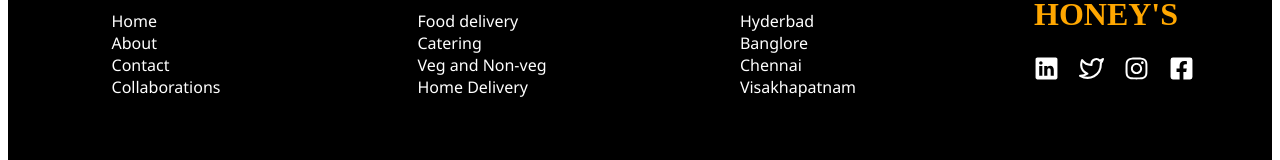
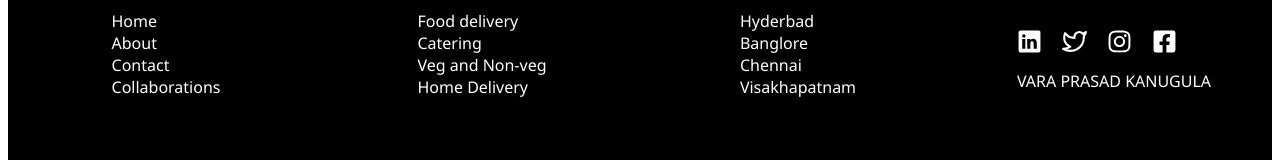
Before and after one commit to varaprasad5281/food-delivery-project, a React (Create React App) app: page /restaurants/1 in a window 1280 px wide. Shown: the part 2517-2677 px from the top of the page. Built offline with nearby package versions, Linux system fonts and the light colour scheme; no server answers.

Commit message:
new changes

```diff
--- a/src/components/Body.js
+++ b/src/components/Body.js
@@ -76,7 +76,7 @@
 
                 <Link className="res-link" to={"/restaurants/"+item.info.id} key={item.info.id}>
                     <div className="res-card">
-                       <div className="res-image-container"><img className="res-images" alt="res-img" src={"https://media-assets.swiggy.com/swiggy/image/upload/fl_lossy,f_auto,q_auto,w_100,h_100,c_fill/"+item.info.cloudinaryImageId} ></img></div>
+                       <div className="res-image-container"><img className="res-images" alt="res-img" src={"https://media-assets.swiggy.com/swiggy/image/upload/fl_lossy,f_auto,q_auto,w_660/"+item.info.cloudinaryImageId} ></img></div>
                        <div className="card-body">
                           <p className="res-name">{item.info.name}</p>
                           <p className="res-rating"><MdStars className="rating-icon" /> {item?.info?.avgRating} - {item.info.sla.slaString}</p>
--- a/src/components/Footer.js
+++ b/src/components/Footer.js
@@ -43,8 +43,10 @@
                      <FaInstagram className="instagram"/>
                      <FaFacebookSquare className="facebook" />
                    </div>
+                   <p>VARA PRASAD KANUGULA</p>
                 </div>
             </div>
+
         </div>
     )
 }
--- a/src/components/RestaurantMenu.js
+++ b/src/components/RestaurantMenu.js
@@ -27,6 +27,7 @@
         console.log(json)
         setResInfo(json.data)
     }
+
 
     const addItemMenu=(itemName)=>{
         // alert(`${itemName} added Successfully`)
```
